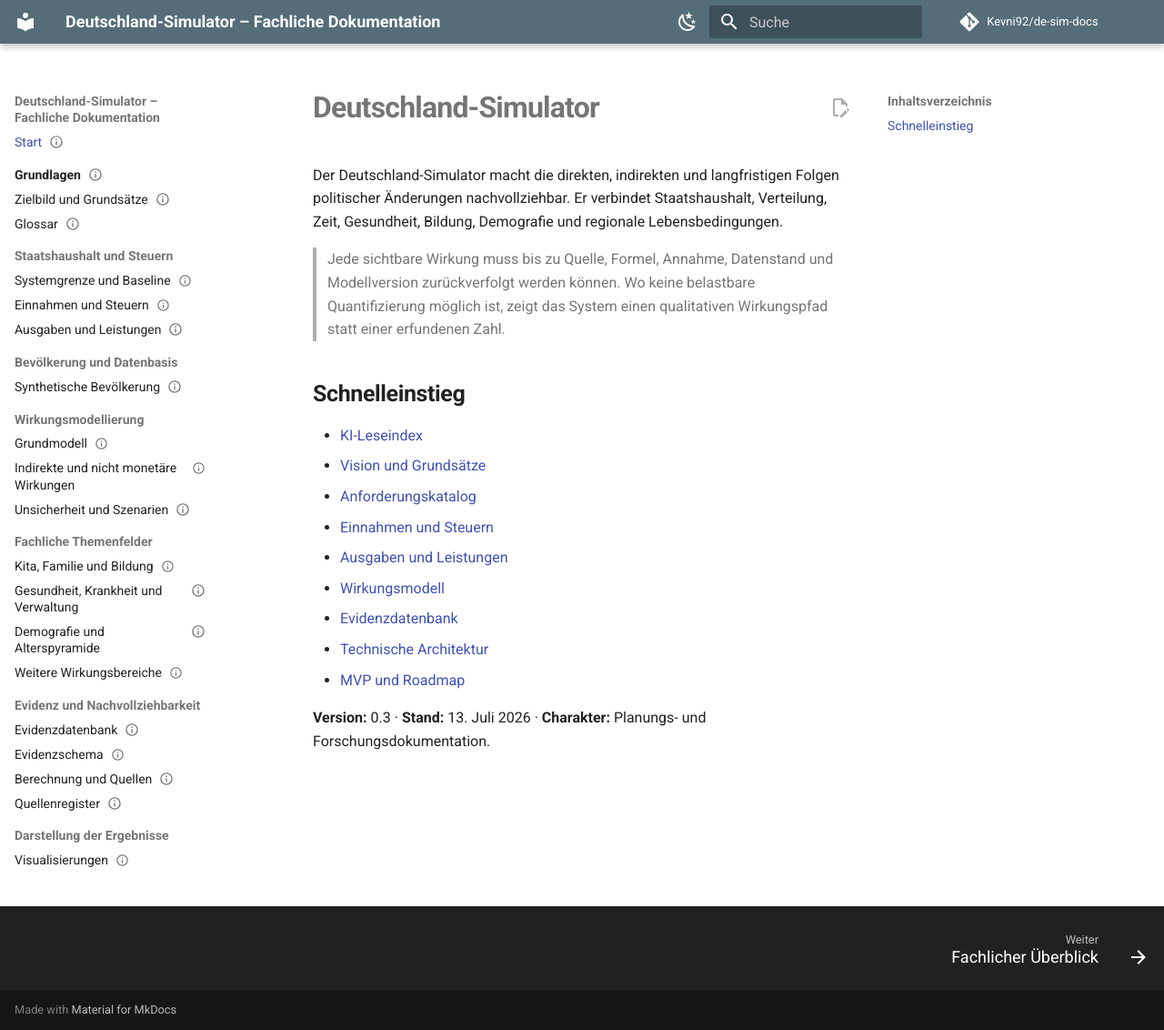
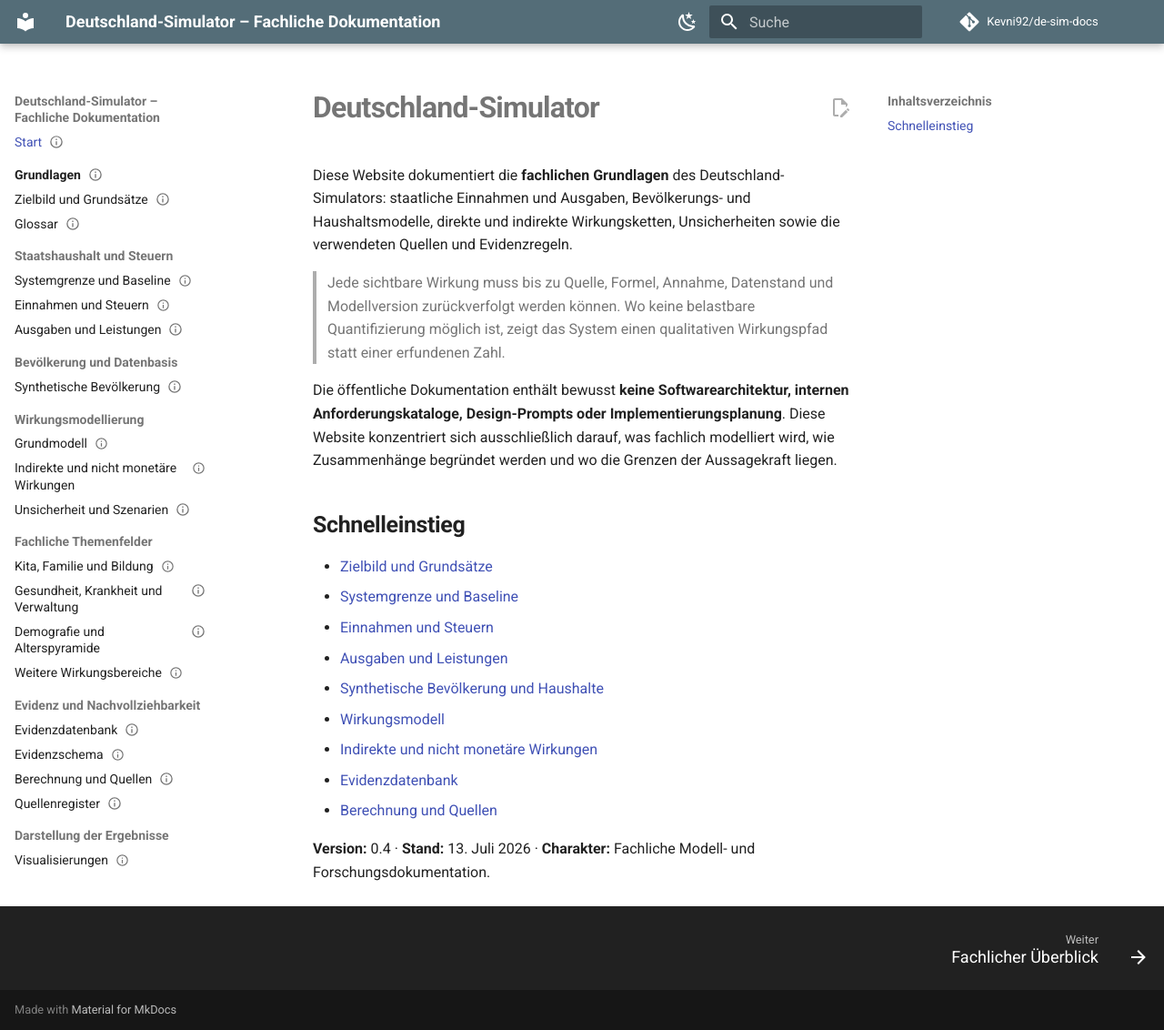
Before and after one commit to Kevni92/de-sim-docs, an MkDocs documentation site: the page built from docs/index.md, in a window 1280 px wide and 1132 px high. Shown: the whole window at 91% size. Built offline with MkDocs 1.6.1 and Material for MkDocs 9.7.7, drawn with Linux system fonts in a browser that asks for light colours; comment, search, counter and statistics services are not loaded.

Commit message:
docs: Startseite fachlich ausrichten

```diff
--- a/docs/index.md
+++ b/docs/index.md
@@ -1,26 +1,28 @@
 ---
 title: Deutschland-Simulator
-summary: Pflichtenheft und Research Briefing für einen transparenten Politik- und Haushaltssimulator.
-status: Arbeitsstand 0.3
+summary: Fachliche Dokumentation der Datenbasis, Berechnungslogik, Wirkungsketten und Evidenzstandards.
+status: Arbeitsstand 0.4
 last_updated: 2026-07-13
 ---
 
 # Deutschland-Simulator
 
-Der Deutschland-Simulator macht die direkten, indirekten und langfristigen Folgen politischer Änderungen nachvollziehbar. Er verbindet Staatshaushalt, Verteilung, Zeit, Gesundheit, Bildung, Demografie und regionale Lebensbedingungen.
+Diese Website dokumentiert die **fachlichen Grundlagen** des Deutschland-Simulators: staatliche Einnahmen und Ausgaben, Bevölkerungs- und Haushaltsmodelle, direkte und indirekte Wirkungsketten, Unsicherheiten sowie die verwendeten Quellen und Evidenzregeln.
 
 > Jede sichtbare Wirkung muss bis zu Quelle, Formel, Annahme, Datenstand und Modellversion zurückverfolgt werden können. Wo keine belastbare Quantifizierung möglich ist, zeigt das System einen qualitativen Wirkungspfad statt einer erfundenen Zahl.
 
+Die öffentliche Dokumentation enthält bewusst **keine Softwarearchitektur, internen Anforderungskataloge, Design-Prompts oder Implementierungsplanung**. Diese Website konzentriert sich ausschließlich darauf, was fachlich modelliert wird, wie Zusammenhänge begründet werden und wo die Grenzen der Aussagekraft liegen.
+
 ## Schnelleinstieg
 
-- [KI-Leseindex](00-meta/ki-leseindex.md)
-- [Vision und Grundsätze](01-produkt/vision-und-grundsaetze.md)
-- [Anforderungskatalog](01-produkt/anforderungskatalog.md)
+- [Zielbild und Grundsätze](01-produkt/vision-und-grundsaetze.md)
+- [Systemgrenze und Baseline](02-fiskal/systemgrenze-und-baseline.md)
 - [Einnahmen und Steuern](02-fiskal/einnahmen-und-steuern.md)
 - [Ausgaben und Leistungen](02-fiskal/ausgaben-und-leistungen.md)
+- [Synthetische Bevölkerung und Haushalte](03-daten/synthetische-bevoelkerung.md)
 - [Wirkungsmodell](04-modell/wirkungsmodell.md)
+- [Indirekte und nicht monetäre Wirkungen](04-modell/indirekte-und-nichtmonetaere-wirkungen.md)
 - [Evidenzdatenbank](06-evidenz/evidenzdatenbank.md)
-- [Technische Architektur](08-technik/technische-architektur.md)
-- [MVP und Roadmap](10-roadmap/mvp-und-roadmap.md)
+- [Berechnung und Quellen](06-evidenz/berechnungstransparenz.md)
 
-**Version:** 0.3 · **Stand:** 13. Juli 2026 · **Charakter:** Planungs- und Forschungsdokumentation.
+**Version:** 0.4 · **Stand:** 13. Juli 2026 · **Charakter:** Fachliche Modell- und Forschungsdokumentation.
```
